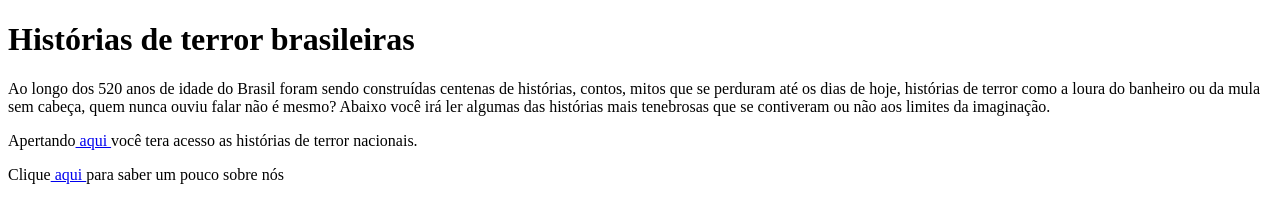
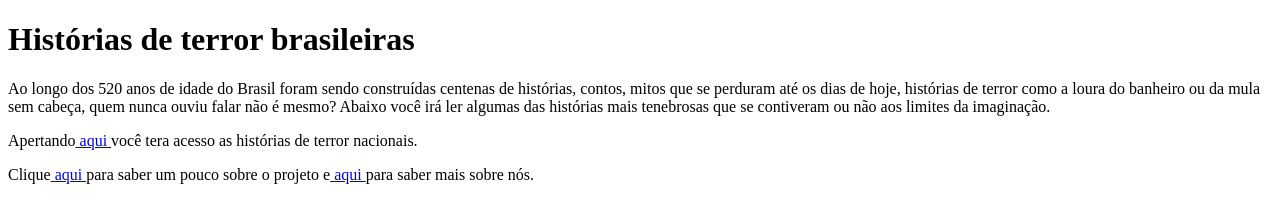
Before and after one commit to GSillva/Projeto-de-programacao, a plain HTML site: page index.html in a window 1280 px wide. Drawn offline with Linux system fonts and the light colour scheme.

Commit message:
Update index.html

```diff
--- a/index.html
+++ b/index.html
@@ -10,6 +10,6 @@
     <h1>Histórias de terror brasileiras</h1>
     <p>Ao longo dos 520 anos de idade do Brasil foram sendo construídas centenas de histórias, contos, mitos que se perduram até os dias de hoje, histórias de terror como a loura do banheiro ou da mula sem cabeça, quem nunca ouviu falar não é mesmo? Abaixo você irá ler algumas das histórias mais tenebrosas que se contiveram ou não aos limites da imaginação. </p>
    <p>Apertando<a href="terrorbrasileiro.html"> aqui </a>você tera acesso as histórias de terror nacionais.</p>
-    <p>Clique<a href="contatos.html"> aqui </a> para saber um pouco sobre nós</p>
+    <p>Clique<a href="sobre.html"> aqui </a> para saber um pouco sobre o projeto e<a href="contatos.html"> aqui </a> para saber mais sobre nós.</p>
 </body>
 </html>
```
